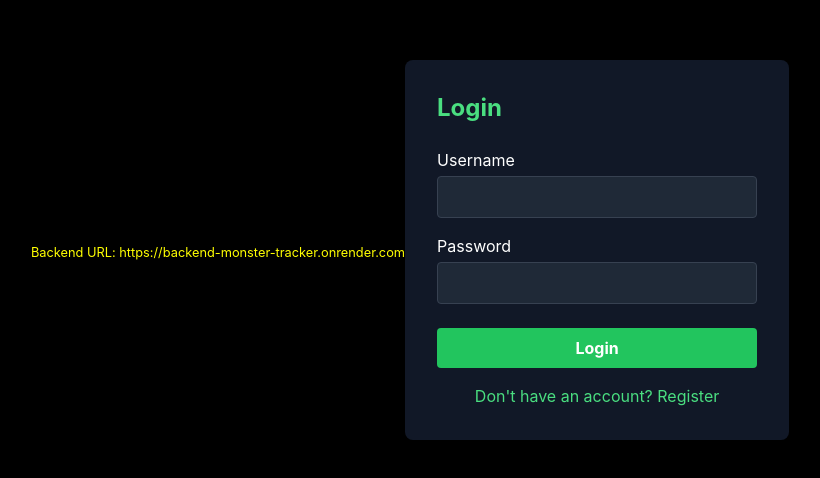
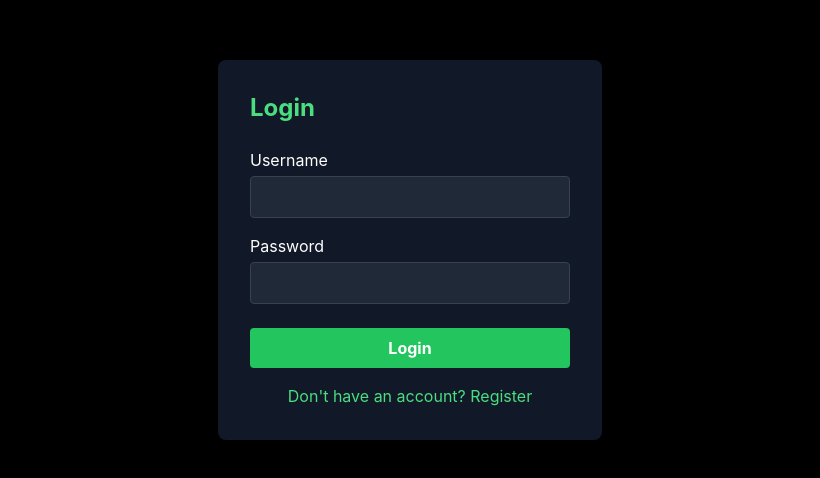
Before and after one commit to TBody8/Deploy-Monster, a React (Create React App) app: page / in a window 1280 px wide. Shown: the part 150-628 px from the top of the page, without its empty margins (230-1050 px from the left). Built offline with nearby package versions, Linux system fonts and the light colour scheme.

Commit message:
Update Login.jsx

```diff
--- a/src/components/Login.jsx
+++ b/src/components/Login.jsx
@@ -32,9 +32,6 @@ function Login({ onLogin, onSwitchToRegister }) {
 
   return (
     <div className='min-h-screen flex items-center justify-center bg-black text-white'>
-      <p style={{ color: 'yellow', fontSize: '0.8em', marginTop: '5px' }}>
-  Backend URL: {process.env.REACT_APP_BACKEND_URL}
-</p>
       <form
         onSubmit={handleSubmit}
         className='bg-gray-900 p-8 rounded-lg shadow-lg w-full max-w-sm'
```
